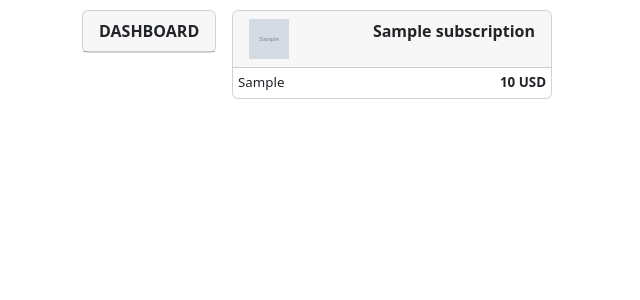
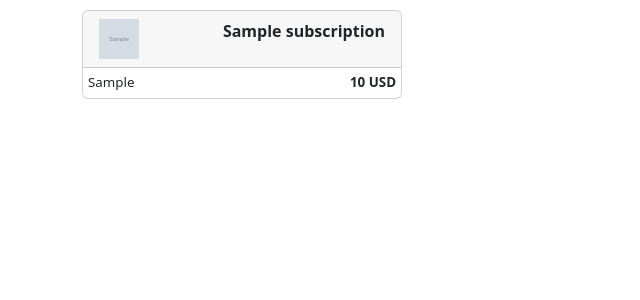
Before and after one commit to alexandrPushylo/hub, a Django app: template templates/subscriptions/subscriptions.html in a window 1280 px wide. Shown: the top 300 px of the page, without its empty margins (0-640 px from the left). Run offline with Django 5.2, Linux system fonts and the light colour scheme; the template is opened without the code that fills it: most values are stand-ins (such as "Sample title", 1, 10 or a date in 2020); some libraries are stand-ins or nearby versions.

Commit message:
fix: subscriptions

```diff
--- a/templates/components/panel/nav_bar.html
+++ b/templates/components/panel/nav_bar.html
@@ -16,7 +16,7 @@
                         Выпадающий список
                     </a>
                     <ul class="dropdown-menu">
-                        <li><a class="dropdown-item" href="#">Действие</a></li>
+                        <li><a class="dropdown-item" href="{% url 'subscriptions' %}">Подписки</a></li>
                         <li><a class="dropdown-item" href="#">Другое действие</a></li>
                         <li>
                             <hr class="dropdown-divider">
--- a/templates/subscriptions/subscriptions.html
+++ b/templates/subscriptions/subscriptions.html
@@ -2,14 +2,6 @@
 {% block body %}
     <div class="container mx-auto">
         <div id="subscriptions_container" class="subscriptions_container">
-            <div class="card subscriptions_item"
-                 onclick="gotoLocation('{% url 'dashboard' %}')"
-            >
-                <div class="card-header subs_item_header">
-                    <span class="subs_title_dash">Dashboard</span>
-                </div>
-            </div>
-
             {% for subscription in subscriptions %}
                 <div class="card subscriptions_item subscriptions_card">
                     <div class="card-header subs_item_header"
```
